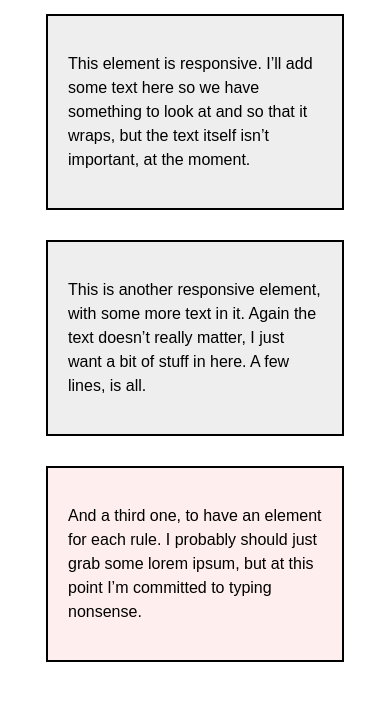
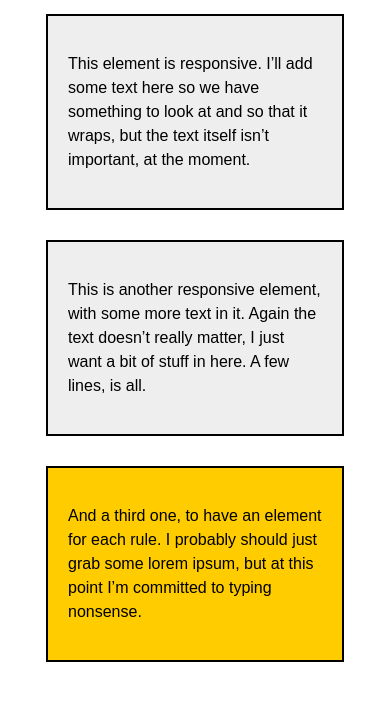
Before and after one commit to trustfulrobot/InteractionLab_2024_Spring, a plain HTML site: page Class03/3-MediaQueries/index.html in a window 390 px wide. Shown: the part 133-834 px from the top of the page. Drawn offline with Linux system fonts and the light colour scheme.

Commit message:
Edits to examples

```diff
--- a/Class03/2-Positioning/style.css
+++ b/Class03/2-Positioning/style.css
@@ -53,9 +53,10 @@ video {
 
 /*   NOTE: fixed positioning removes the item from document flow */
 /*   positioning is relative to the viewport */
-/*   position: fixed; */
+  /* position: fixed; */
 
 /*   NOTE: sticky positioning is new! the item is positioned normally */
 /*   positioning is relative to the viewport */
-/*   position: sticky; */
+  /* position: sticky;
+  top: 20px; */
 }
--- a/Class03/3-MediaQueries/style.css
+++ b/Class03/3-MediaQueries/style.css
@@ -48,7 +48,13 @@ video {
   }
 }
 
+@media (max-width: 400px) {
+	.target-content {
+    background-color: #FFCC00;
+  }
+}
 
+/* You can also track against window height */
 /* @media (min-height: 768px) {
 	.target-content {
     background-color: #EEEEFF;
```
Also changed, not shown: Class03/1-BoxModel/style.css (+3 -4 lines).
